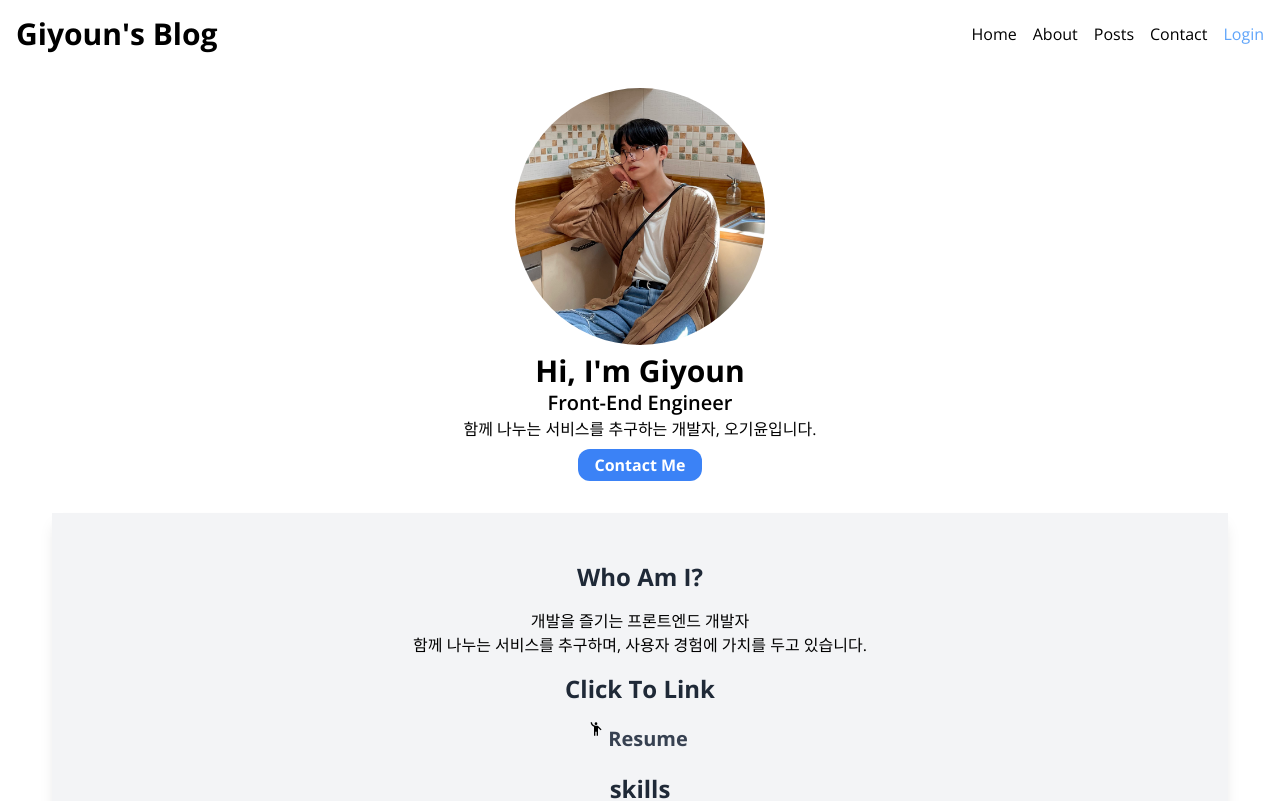
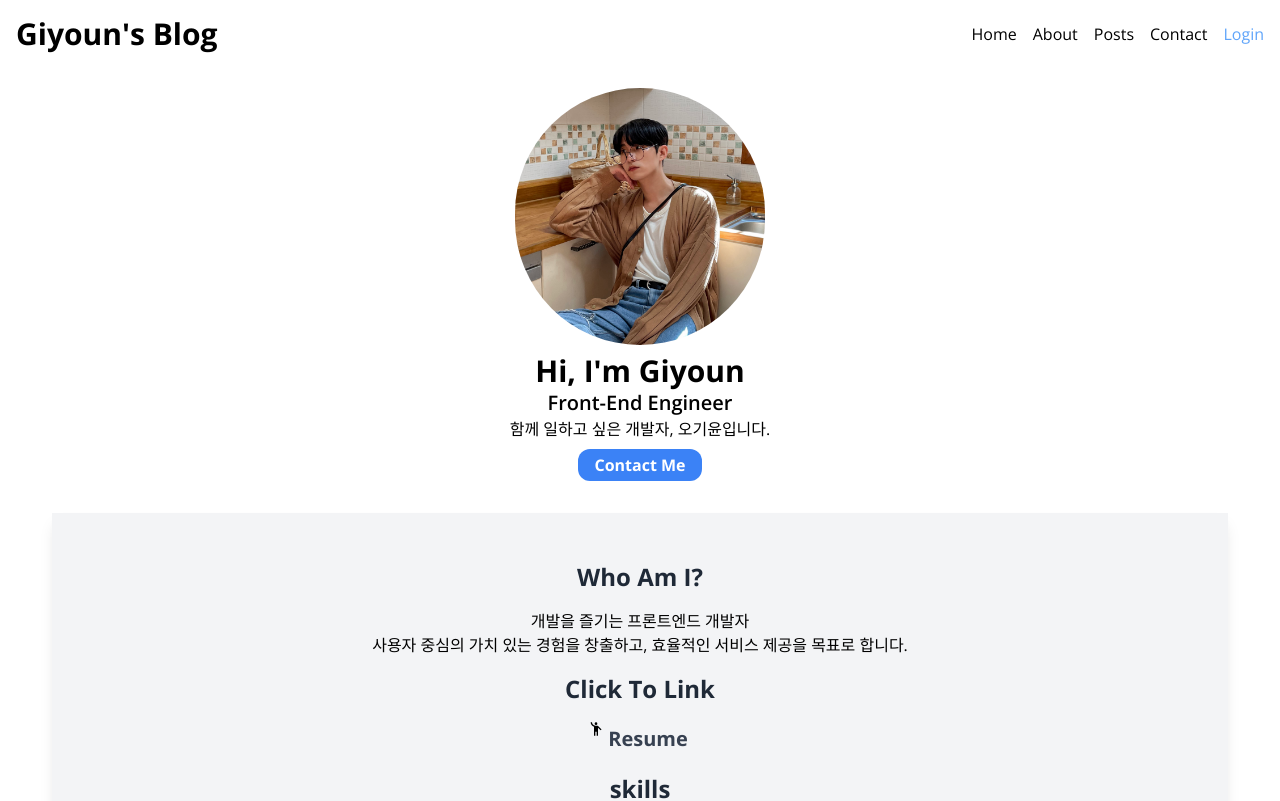
Before and after one commit to Gi-Youn-Oh/Next.js_Blog, a Next.js app: page /about in a window 1280 px wide. Shown: the top 801 px of the page. Built offline with nearby package versions, Linux system fonts and the light colour scheme; no server answers.

Commit message:
MODIFY: about me

```diff
--- a/src/app/about/page.tsx
+++ b/src/app/about/page.tsx
@@ -50,7 +50,7 @@ export default function About() {
             <section className="bg-gray-100 shadow-lg p-8 m-8 text-center">
                 <h2 className={TITLE_CLASS}>Who Am I?</h2>
                 <p>개발을 즐기는 프론트엔드 개발자 <br />
-                    함께 나누는 서비스를 추구하며, 사용자 경험에 가치를 두고 있습니다.
+                    사용자 중심의 가치 있는 경험을 창출하고, 효율적인 서비스 제공을 목표로 합니다.
                 </p>
 
                 <h2 className={TITLE_CLASS}>Click To Link</h2>
--- a/src/components/Hero.tsx
+++ b/src/components/Hero.tsx
@@ -7,7 +7,7 @@ export default function Hero() {
         <Image className="rounded-full mx-auto" src={profileImage} alt="Picture of the author" width={250} height={257} priority quality={100} />
         <h2 className="text-3xl font-bold mt-2">{"Hi, I'm Giyoun"}</h2>
         <h3 className="text-xl font-semibold">Front-End Engineer</h3>
-        <p>함께 나누는 서비스를 추구하는 개발자, 오기윤입니다.</p>
+        <p>함께 일하고 싶은 개발자, 오기윤입니다.</p>
         <Link href="/contact">
             <button className="bg-blue-500 font-bold rounded-xl py-1 px-4 mt-2 text-white">Contact Me</button>
         </Link>
```
